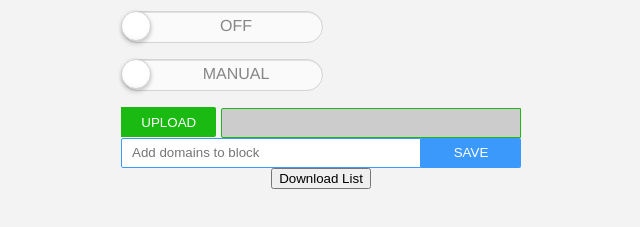
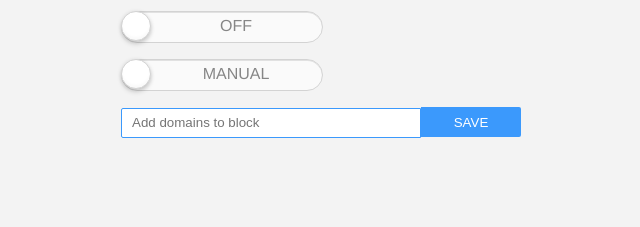
Before and after one commit to BlockAid/blockaid-chrome, a browser extension: page client/chrome/src/options/index.html in a window 1280 px wide. Shown: the part 91-318 px from the top of the page, without its empty margins (319-959 px from the left). Drawn offline with Linux system fonts and the light colour scheme.

Commit message:
commenting upload and download sections

```diff
--- a/client/chrome/src/options/index.html
+++ b/client/chrome/src/options/index.html
@@ -39,11 +39,11 @@
         </div>
         <br/>
 
-        <form class="text-center">
-            <input class="upload-button" ng-click="upload()" ng-disabled="isDisabled" ng-model="isDisabled"
-                   type="button" value="Upload"/>
-            <input class="upload-text" name='upload_url' ng-disabled="disableText" ng-model="upload_url" type="text"/>
-        </form>
+        <!--<form class="text-center">-->
+            <!--<input class="upload-button" ng-click="upload()" ng-disabled="isDisabled" ng-model="isDisabled"-->
+                   <!--type="button" value="Upload"/>-->
+            <!--<input class="upload-text" name='upload_url' ng-disabled="disableText" ng-model="upload_url" type="text"/>-->
+        <!--</form>-->
         <form ng-submit="pushToBlockList()" class="text-center">
             <input class="input-text" type="text" ng-model="blockItem" size="30"
                    placeholder="Add domains to block"/><input class="input-button" type="submit" value="save"/>
@@ -59,7 +59,7 @@
                 </li>
             </ul>
         </div>
-        <input ng-click="download()" ng-disabled="isDisabled" ng-model="isDisabled" type="button" value="Download List"/>
+        <!--<input ng-click="download()" ng-disabled="isDisabled" ng-model="isDisabled" type="button" value="Download List"/>-->
         <!--<input type="file" on-read-file="showContent($fileContent)" />-->
         <!--<div ng-if="content">-->
             <!--<h2>File content is:</h2>-->
```
